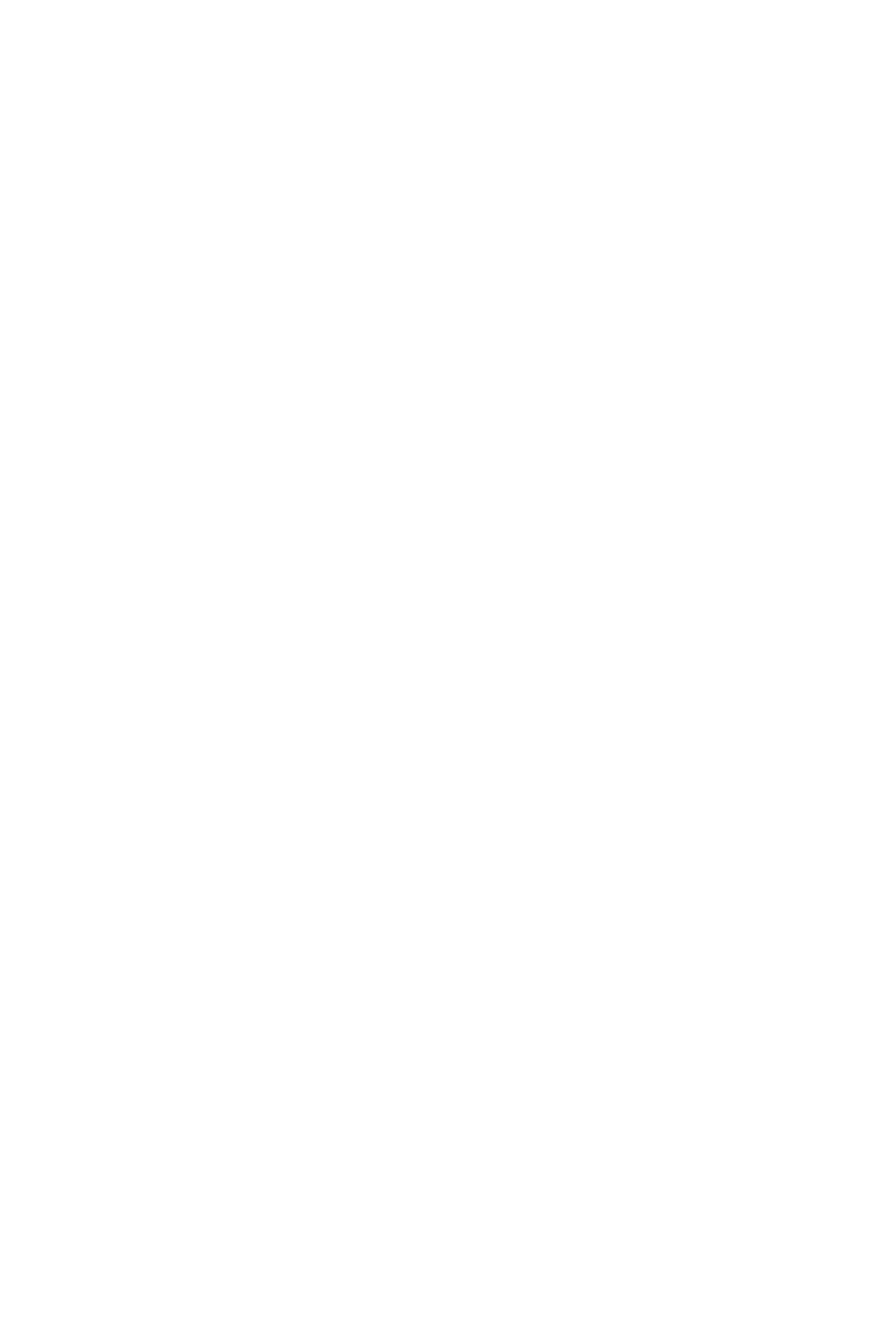
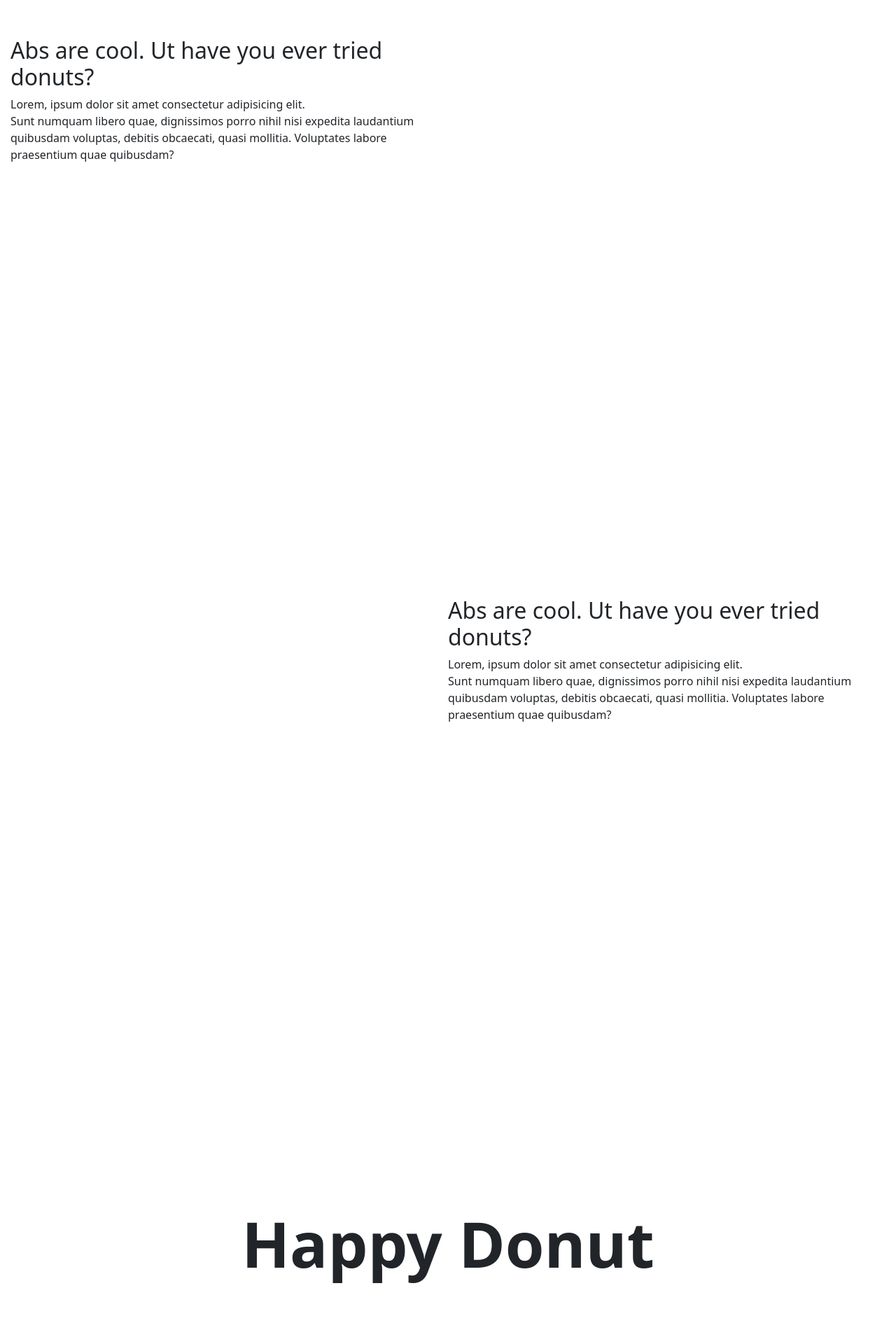
Before and after one commit to TobiaRigon/vue-portfolio, a Vue app: page /#/ in a window 1280 px wide. Shown: the part 280-2200 px from the top of the page at 70% size. Before the commit the page ends 800 px from the top, so only its background shows below. Built offline with nearby package versions, Linux system fonts and the light colour scheme.

Commit message:
HomePage: setup content + base style

```diff
--- a/src/pages/HomePage.vue
+++ b/src/pages/HomePage.vue
@@ -1,9 +1,94 @@
 <script></script>
 
 <template>
-  <div>
-    <h1>Home Page</h1>
-  </div>
+  <section class="one">
+    <div class="mycontainer">
+      <div class="hero">
+        <h2>Abs are cool. <span> Ut have you ever tried donuts?</span></h2>
+        <p>
+          Lorem, ipsum dolor sit amet consectetur adipisicing elit. <br />
+          Sunt numquam libero quae, dignissimos porro nihil nisi expedita
+          laudantium <br />
+          quibusdam voluptas, debitis obcaecati, quasi mollitia. Voluptates
+          labore praesentium quae quibusdam?
+        </p>
+      </div>
+    </div>
+  </section>
+
+  <section class="two">
+    <div class="mycontainer">
+      <div class="hero">
+        <h2>Abs are cool. <span> Ut have you ever tried donuts?</span></h2>
+        <p>
+          Lorem, ipsum dolor sit amet consectetur adipisicing elit. <br />
+          Sunt numquam libero quae, dignissimos porro nihil nisi expedita
+          laudantium <br />
+          quibusdam voluptas, debitis obcaecati, quasi mollitia. Voluptates
+          labore praesentium quae quibusdam?
+        </p>
+      </div>
+    </div>
+  </section>
+
+  <section class="three">
+    <h1>Happy Donut</h1>
+  </section>
 </template>
 
-<style scoped></style>
+<style scoped lang="scss">
+section {
+  height: 100vh;
+  width: 100vw;
+  position: relative;
+  .mycontainer {
+    max-width: 1360px;
+    width: 100%;
+    height: 100%;
+    margin: 0 auto;
+    padding: 0 15px;
+    display: grid;
+    grid-template-columns: repeat(2, 1fr);
+    align-items: center;
+    justify-content: flex-start;
+
+    .hero {
+      width: 100%;
+      height: 100%;
+      margin-bottom: 50px;
+
+      grid-area: content;
+      display: flex;
+      align-items: flex-start;
+      justify-content: center;
+      flex-direction: column;
+    }
+  }
+
+  h1 {
+    position: absolute;
+    top: 50%;
+    left: 50%;
+    transform: translate(-50%, -50%);
+
+    font-size: 90px;
+    line-height: 100px;
+    font-weight: 700;
+    width: 100%;
+    height: 100px;
+    text-align: center;
+  }
+}
+
+.one {
+  .mycontainer {
+    grid-template-areas: "content ..";
+  }
+}
+
+.two {
+  .mycontainer {
+    grid-template-areas: ".. content";
+  }
+}
+</style>
```
